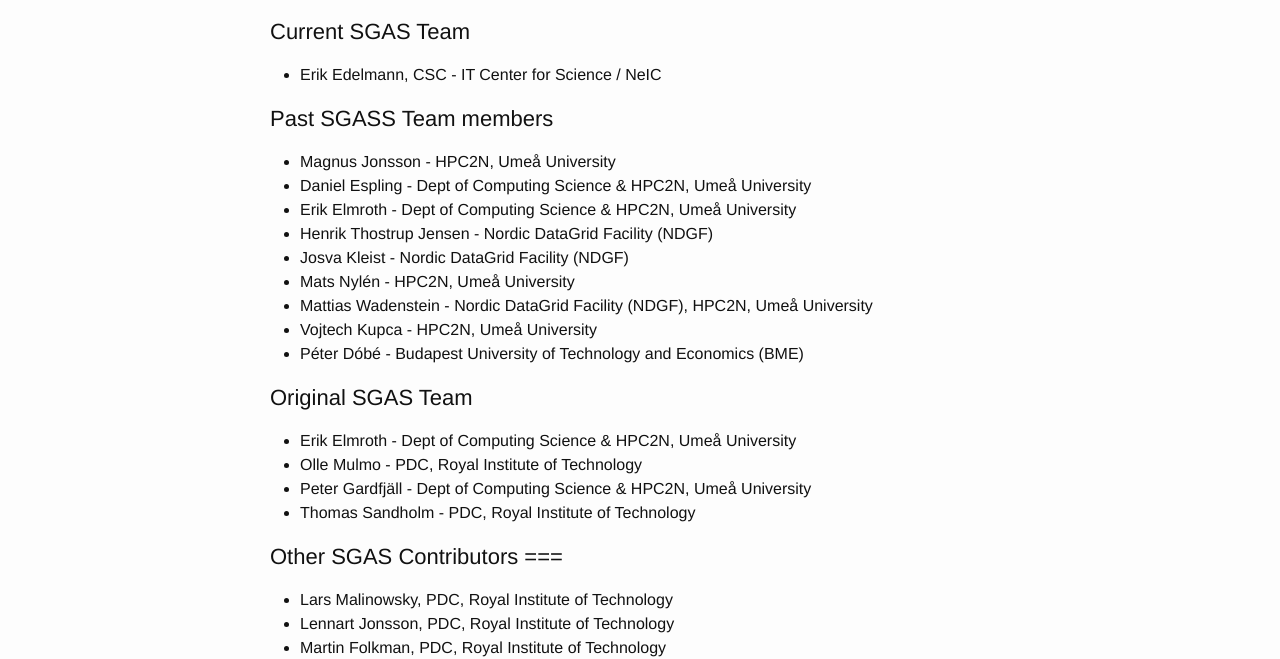
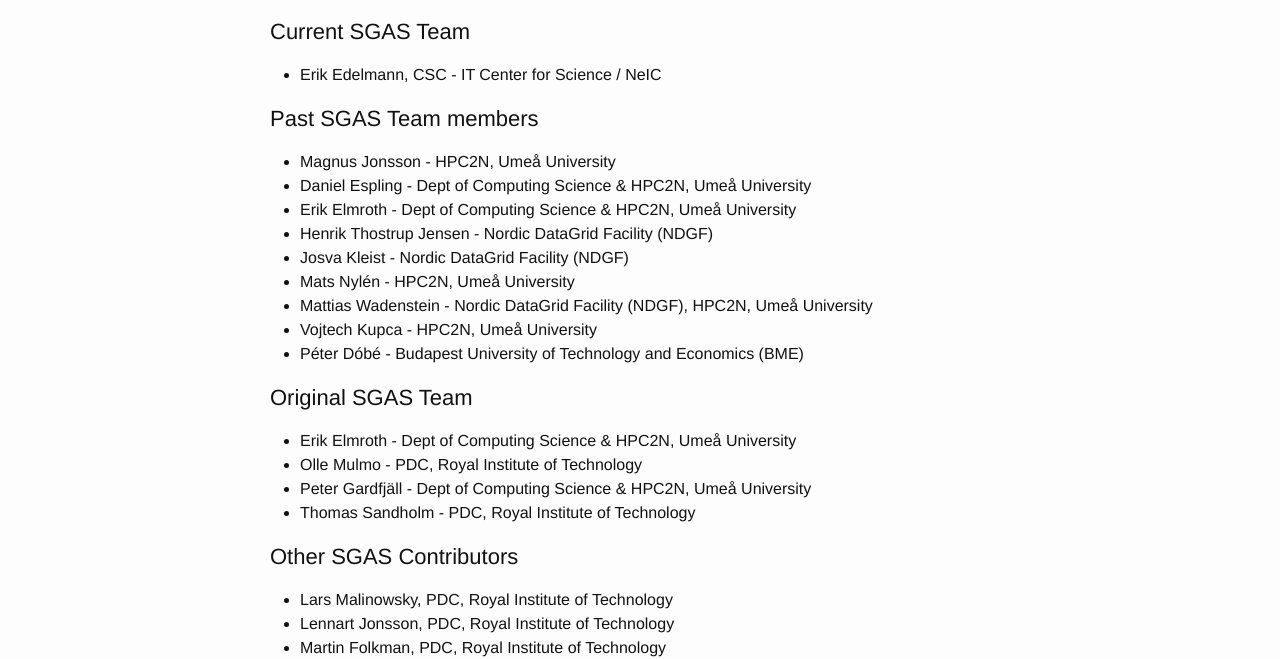
Before and after one commit to edelmann/pt, a Jekyll site: the page built from people.md, in a window 1280 px wide. Shown: the part 131-790 px from the top of the page. Built offline with Jekyll 4.4.1, drawn with Linux system fonts in a browser that asks for light colours.

Commit message:
Spelling errors in people.md

```diff
--- a/people.md
+++ b/people.md
@@ -6,7 +6,7 @@
 ## Current SGAS Team
 * Erik Edelmann, CSC - IT Center for Science / NeIC
 
-## Past SGASS Team members
+## Past SGAS Team members
 * Magnus Jonsson - HPC2N, Umeå University
 * Daniel Espling - Dept of Computing Science & HPC2N, Umeå University
 * Erik Elmroth - Dept of Computing Science & HPC2N, Umeå University
@@ -23,7 +23,7 @@
 * Peter Gardfjäll - Dept of Computing Science & HPC2N, Umeå University
 * Thomas Sandholm - PDC, Royal Institute of Technology
 
-## Other SGAS Contributors ===
+## Other SGAS Contributors
 * Lars Malinowsky, PDC, Royal Institute of Technology
 * Lennart Jonsson, PDC, Royal Institute of Technology
 * Martin Folkman, PDC, Royal Institute of Technology
```
